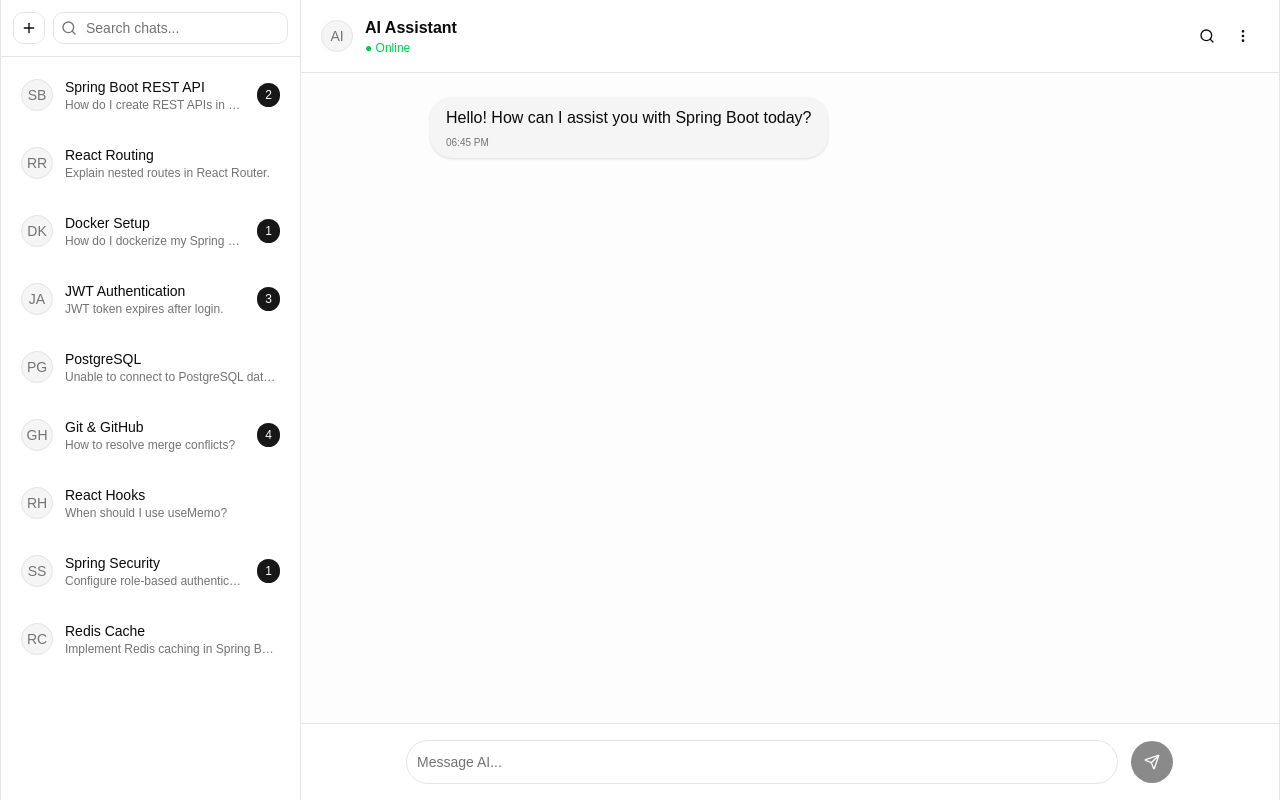
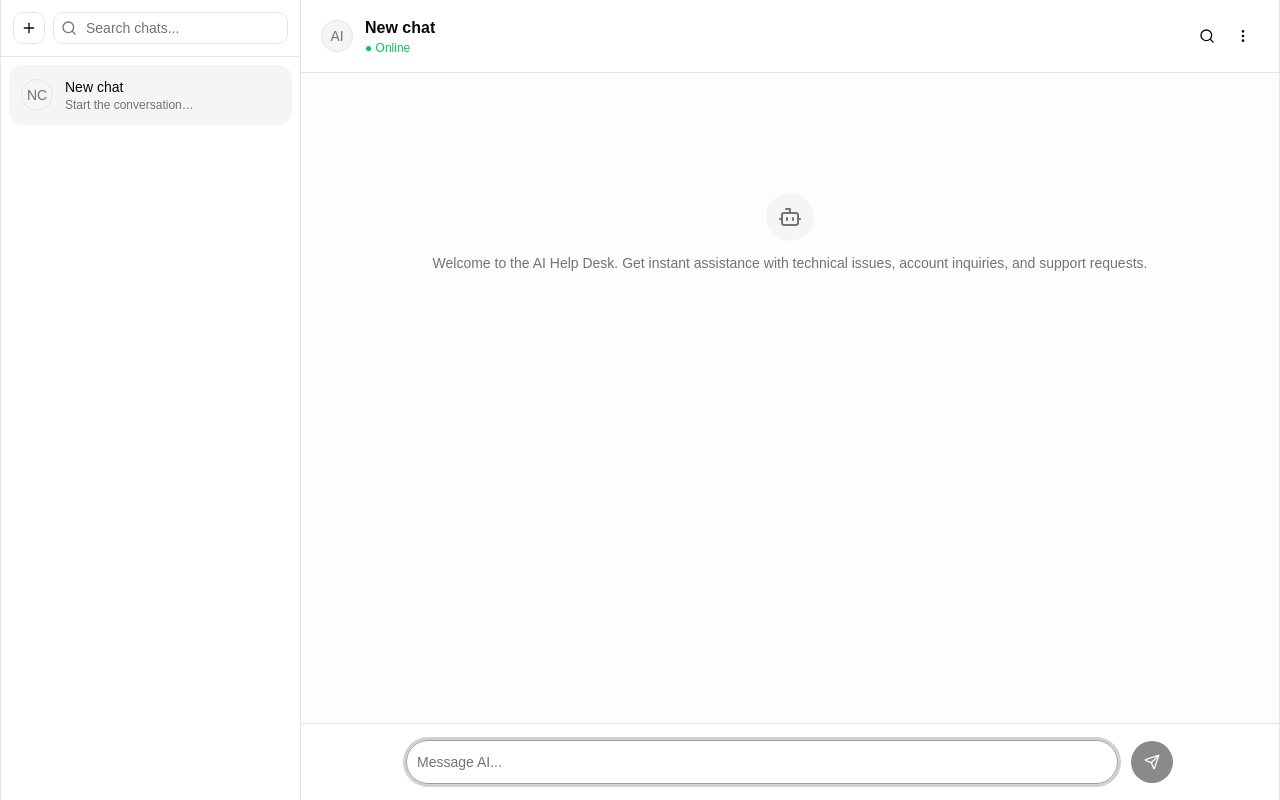
Before and after one commit to yashlodam/helpdesk-frontend, a React (Vite) app: page /chat in a window 1280 px wide. Built offline with nearby package versions, Linux system fonts and the light colour scheme.

Commit message:
integration of api' s done

```diff
--- a/src/pages/Chat.jsx
+++ b/src/pages/Chat.jsx
@@ -1,5 +1,5 @@
 import React, { useEffect, useRef, useState } from 'react'
-import { Search, MoreVertical, Send, Plus } from 'lucide-react'
+import { Search, MoreVertical, Send, Plus, Menu, X, RefreshCw, Bot } from 'lucide-react'
 import { Button } from "../components/ui/button"
 import { Input } from "../components/ui/input"
 import { ScrollArea } from '../components/ui/scroll-area'
@@ -9,134 +9,258 @@ import MessageBubble from '../components/MessageBubble'
 import { v4 as uuidv4 } from "uuid";
 import { sendMessageToAi } from '../services/chat.service'
 
-const CHATS = [
-  { id: 1, name: "Spring Boot REST API", lastMessage: "How do I create REST APIs in Spring Boot?", unread: 2, initials: "SB" },
-  { id: 2, name: "React Routing", lastMessage: "Explain nested routes in React Router.", unread: 0, initials: "RR" },
-  { id: 3, name: "Docker Setup", lastMessage: "How do I dockerize my Spring Boot application?", unread: 1, initials: "DK" },
-  { id: 4, name: "JWT Authentication", lastMessage: "JWT token expires after login.", unread: 3, initials: "JA" },
-  { id: 5, name: "PostgreSQL", lastMessage: "Unable to connect to PostgreSQL database.", unread: 0, initials: "PG" },
-  { id: 6, name: "Git & GitHub", lastMessage: "How to resolve merge conflicts?", unread: 4, initials: "GH" },
-  { id: 7, name: "React Hooks", lastMessage: "When should I use useMemo?", unread: 0, initials: "RH" },
-  { id: 8, name: "Spring Security", lastMessage: "Configure role-based authentication.", unread: 1, initials: "SS" },
-  { id: 9, name: "Redis Cache", lastMessage: "Implement Redis caching in Spring Boot.", unread: 0, initials: "RC" },
-];
-
 function formatTime() {
   return new Date().toLocaleTimeString([], { hour: "2-digit", minute: "2-digit" });
 }
 
-const CONVERSATION = [
-  {
-    id: uuidv4(),
-    author: "bot",
-    text: "Hello! How can I assist you with Spring Boot today?",
-    at: formatTime(),
-  },
-];
+function getInitials(title) {
+  const words = title.trim().split(/\s+/).filter(Boolean);
+  if (words.length === 0) return "NC";
+  if (words.length === 1) return words[0].slice(0, 2).toUpperCase();
+  return (words[0][0] + words[1][0]).toUpperCase();
+}
+
+function truncate(text, max = 40) {
+  return text.length > max ? text.slice(0, max).trimEnd() + "…" : text;
+}
+
+function createEmptyChat() {
+  const id = uuidv4();
+  return {
+    id,
+    title: "New chat",
+    lastMessage: "Start the conversation…",
+    messages: [],
+    updatedAt: Date.now(),
+  };
+}
+
+function ChatListItem({ chat, active, onClick }) {
+  return (
+    <button
+      onClick={onClick}
+      className={`w-full flex items-center gap-3 rounded-xl p-3 transition text-left ${
+        active ? "bg-muted" : "hover:bg-muted/60"
+      }`}
+    >
+      <Avatar>
+        <AvatarFallback>{getInitials(chat.title)}</AvatarFallback>
+      </Avatar>
+
+      <div className="flex-1 text-left overflow-hidden">
+        <div className="font-medium text-sm truncate">{chat.title}</div>
+        <div className="text-xs text-muted-foreground truncate">{chat.lastMessage}</div>
+      </div>
+    </button>
+  );
+}
+
+function SidebarContent({ query, setQuery, filteredChats, activeChatId, onSelectChat, onNewChat }) {
+  return (
+    <>
+      <div className="p-3 flex items-center gap-2 shrink-0">
+        <Button size="icon" variant="outline" aria-label="New chat" onClick={onNewChat}>
+          <Plus className="h-4 w-4" />
+        </Button>
+
+        <div className="relative flex-1">
+          <Input
+            value={query}
+            onChange={(e) => setQuery(e.target.value)}
+            placeholder="Search chats..."
+            className="pl-8"
+            aria-label="Search chats"
+          />
+          <Search className="absolute left-2 top-1/2 -translate-y-1/2 h-4 w-4 text-muted-foreground" />
+        </div>
+      </div>
+
+      <Separator className="shrink-0" />
+
+      <ScrollArea className="flex-1 min-h-0 sidebar-scroll">
+        <div className="p-2 space-y-2">
+          {filteredChats.length === 0 ? (
+            <p className="text-sm text-muted-foreground text-center py-6">No chats found.</p>
+          ) : (
+            filteredChats.map((chat) => (
+              <ChatListItem
+                key={chat.id}
+                chat={chat}
+                active={chat.id === activeChatId}
+                onClick={() => onSelectChat(chat.id)}
+              />
+            ))
+          )}
+        </div>
+      </ScrollArea>
+    </>
+  );
+}
 
 function Chat() {
-  const [messages, setMessages] = useState(CONVERSATION);
+  const [chats, setChats] = useState(() => [createEmptyChat()]);
+  const [activeChatId, setActiveChatId] = useState(() => chats[0].id);
   const [draft, setDraft] = useState("");
   const [sending, setSending] = useState(false);
-  const [conversationId, setConversationId] = useState("");
+  const [query, setQuery] = useState("");
+  const [mobileSidebarOpen, setMobileSidebarOpen] = useState(false);
   const endRef = useRef(null);
+  const inputRef = useRef(null);
+
+  const activeChat = chats.find((c) => c.id === activeChatId) ?? chats[0];
+
+  const filteredChats = [...chats]
+    .sort((a, b) => b.updatedAt - a.updatedAt)
+    .filter((c) => c.title.toLowerCase().includes(query.toLowerCase()));
 
   useEffect(() => {
-    setConversationId(uuidv4());
-  }, []);
+    inputRef.current?.focus();
+  }, [activeChatId]);
 
   useEffect(() => {
     endRef.current?.scrollIntoView({ behavior: "smooth" });
-  }, [messages, sending]);
+  }, [activeChat?.messages, sending]);
 
-  async function sendMessages() {
-    const textMessage = draft.trim();
-    if (!textMessage || sending) return;
+  function updateChat(chatId, updater) {
+    setChats((prev) =>
+      prev.map((c) => (c.id === chatId ? { ...c, ...updater(c) } : c))
+    );
+  }
 
-    // Optimistically add the user's own message
-    setMessages((prev) => [
-      ...prev,
-      { id: uuidv4(), author: "user", text: textMessage, at: formatTime() },
-    ]);
+  function handleNewChat() {
+    const newChat = createEmptyChat();
+    setChats((prev) => [newChat, ...prev]);
+    setActiveChatId(newChat.id);
     setDraft("");
+    setMobileSidebarOpen(false);
+  }
+
+  async function sendMessages(overrideText) {
+    const textMessage = (overrideText ?? draft).trim();
+    if (!textMessage || sending || !activeChat) return;
+
+    const chatId = activeChat.id;
+
+    if (!overrideText) {
+      updateChat(chatId, (c) => ({
+        messages: [
+          ...c.messages,
+          { id: uuidv4(), author: "user", text: textMessage, at: formatTime() },
+        ],
+        title: c.messages.length === 0 ? truncate(textMessage) : c.title,
+        lastMessage: truncate(textMessage),
+        updatedAt: Date.now(),
+      }));
+      setDraft("");
+    }
     setSending(true);
 
     try {
-      const response = await sendMessageToAi(textMessage, conversationId);
-      setMessages((prev) => [
-        ...prev,
-        { id: uuidv4(), author: "bot", text: response, at: formatTime() },
-      ]);
+      const response = await sendMessageToAi(textMessage, chatId);
+      updateChat(chatId, (c) => ({
+        messages: [
+          ...c.messages,
+          { id: uuidv4(), author: "bot", text: response, at: formatTime() },
+        ],
+        lastMessage: truncate(response),
+        updatedAt: Date.now(),
+      }));
     } catch (err) {
-      setMessages((prev) => [
-        ...prev,
-        {
-          id: uuidv4(),
-          author: "bot",
-          text: "Sorry, something went wrong reaching the assistant. Please try again.",
-          at: formatTime(),
-        },
-      ]);
+      updateChat(chatId, (c) => ({
+        messages: [
+          ...c.messages,
+          {
+            id: uuidv4(),
+            author: "bot",
+            isError: true,
+            text: "Something went wrong reaching the assistant.",
+            retryText: textMessage,
+            at: formatTime(),
+          },
+        ],
+        lastMessage: "Something went wrong",
+        updatedAt: Date.now(),
+      }));
     } finally {
       setSending(false);
+      inputRef.current?.focus();
     }
+  }
+
+  function retry(text) {
+    sendMessages(text);
   }
 
   return (
     <div className='fixed top-0 left-0 right-0 mx-auto min-h-screen max-w-7xl grid grid-cols-1 md:grid-cols-[300px_minmax(0,1fr)] border-x'>
-      <div>
-        <aside className="hidden md:flex flex-col border-r h-full">
-          <div className="p-3 flex items-center gap-2">
-            <Button size="icon" variant="outline" aria-label="New chat">
-              <Plus className="h-4 w-4" />
-            </Button>
-
-            <div className="relative flex-1">
-              <Input placeholder="Search chats..." className="pl-8" aria-label="Search chats" />
-              <Search className="absolute left-2 top-1/2 -translate-y-1/2 h-4 w-4 text-muted-foreground" />
-            </div>
-          </div>
-
-          <Separator />
-
-          <ScrollArea className="flex-1 h-[calc(100vh-400px)]">
-            <div className="p-2 space-y-2">
-              {CHATS.map((chat) => (
-                <button
-                  key={chat.id}
-                  className="w-full flex items-center gap-3 rounded-xl p-3 hover:bg-muted transition text-left"
-                >
-                  <Avatar>
-                    <AvatarFallback>{chat.initials}</AvatarFallback>
-                  </Avatar>
-
-                  <div className="flex-1 text-left overflow-hidden">
-                    <div className="font-medium text-sm">{chat.name}</div>
-                    <div className="text-xs text-muted-foreground truncate">
-                      {chat.lastMessage}
-                    </div>
-                  </div>
-
-                  {chat.unread > 0 && (
-                    <span className="bg-primary text-primary-foreground text-xs rounded-full px-2 py-1">
-                      {chat.unread}
-                    </span>
-                  )}
-                </button>
-              ))}
-            </div>
-          </ScrollArea>
+      {/* Desktop sidebar */}
+      <div className="hidden md:block h-screen">
+        <aside className="flex flex-col border-r h-screen">
+          <SidebarContent
+            query={query}
+            setQuery={setQuery}
+            filteredChats={filteredChats}
+            activeChatId={activeChatId}
+            onSelectChat={setActiveChatId}
+            onNewChat={handleNewChat}
+          />
         </aside>
       </div>
+
+      {/* Mobile sidebar drawer */}
+      {mobileSidebarOpen && (
+        <div className="md:hidden fixed inset-0 z-50 flex">
+          <div
+            className="absolute inset-0 bg-black/40"
+            onClick={() => setMobileSidebarOpen(false)}
+          />
+          <div className="relative w-72 max-w-[80%] bg-background border-r h-full flex flex-col">
+            <div className="flex items-center justify-between p-3 shrink-0">
+              <span className="font-medium text-sm">Chats</span>
+              <Button
+                size="icon"
+                variant="ghost"
+                aria-label="Close sidebar"
+                onClick={() => setMobileSidebarOpen(false)}
+              >
+                <X className="h-4 w-4" />
+              </Button>
+            </div>
+            <SidebarContent
+              query={query}
+              setQuery={setQuery}
+              filteredChats={filteredChats}
+              activeChatId={activeChatId}
+              onSelectChat={(id) => {
+                setActiveChatId(id);
+                setMobileSidebarOpen(false);
+              }}
+              onNewChat={handleNewChat}
+            />
+          </div>
+        </div>
+      )}
 
       <section className="flex flex-col h-screen">
         <div className="flex items-center justify-between px-5 py-4 border-b bg-background">
           <div className="flex items-center gap-3">
+            <Button
+              size="icon"
+              variant="ghost"
+              className="md:hidden"
+              aria-label="Open chat list"
+              onClick={() => setMobileSidebarOpen(true)}
+            >
+              <Menu className="h-4 w-4" />
+            </Button>
+
             <Avatar>
               <AvatarFallback>AI</AvatarFallback>
             </Avatar>
             <div>
-              <h2 className="font-semibold">AI Assistant</h2>
+              <h2 className="font-semibold truncate max-w-[180px] sm:max-w-xs">
+                {activeChat?.title ?? "AI Assistant"}
+              </h2>
               <p className="text-xs text-green-500">● Online</p>
             </div>
           </div>
@@ -151,17 +275,47 @@ function Chat() {
           </div>
         </div>
 
-        <ScrollArea className="flex-1 bg-muted/20 h-[calc(100vh-150px)]">
+        <ScrollArea className="flex-1 min-h-0 bg-muted/20">
           <div className='mx-auto max-w-3xl px-6 py-6 space-y-6'>
-            {messages.map((chat) => (
-              <MessageBubble key={chat.id} author={chat.author} at={chat.at}>
-                {chat.text}
-              </MessageBubble>
+            {activeChat?.messages.length === 0 && !sending && (
+              <div className="flex flex-col items-center justify-center text-center gap-3 py-24 text-muted-foreground">
+                <div className="h-12 w-12 rounded-full bg-muted flex items-center justify-center">
+                  <Bot className="h-6 w-6" />
+                </div>
+                <p className="text-sm">
+                  Welcome to the AI Help Desk. Get instant assistance with technical issues, account inquiries, and support requests.
+                </p>
+              </div>
+            )}
+
+            {activeChat?.messages.map((chat) => (
+              <div key={chat.id}>
+                <MessageBubble author={chat.author} at={chat.at}>
+                  <span className={chat.isError ? "text-destructive" : ""}>{chat.text}</span>
+                </MessageBubble>
+                {chat.isError && (
+                  <div className="flex justify-start mt-1 ml-1">
+                    <Button
+                      size="sm"
+                      variant="outline"
+                      className="h-7 text-xs gap-1"
+                      onClick={() => retry(chat.retryText)}
+                    >
+                      <RefreshCw className="h-3 w-3" />
+                      Retry
+                    </Button>
+                  </div>
+                )}
+              </div>
             ))}
 
             {sending && (
               <MessageBubble author="bot" at={formatTime()}>
-                <span className="text-muted-foreground italic">Typing…</span>
+                <div className="flex items-center gap-1 py-1">
+                  <span className="h-2 w-2 rounded-full bg-muted-foreground animate-bounce [animation-delay:-0.3s]" />
+                  <span className="h-2 w-2 rounded-full bg-muted-foreground animate-bounce [animation-delay:-0.15s]" />
+                  <span className="h-2 w-2 rounded-full bg-muted-foreground animate-bounce" />
+                </div>
               </MessageBubble>
             )}
           </div>
@@ -171,6 +325,7 @@ function Chat() {
         <div className="border-t bg-background p-4">
           <div className="max-w-3xl mx-auto flex items-center gap-3">
             <Input
+              ref={inputRef}
               value={draft}
               onChange={(e) => setDraft(e.target.value)}
               placeholder="Message AI..."
@@ -186,7 +341,7 @@ function Chat() {
             />
 
             <Button
-              onClick={sendMessages}
+              onClick={() => sendMessages()}
               disabled={sending || !draft.trim()}
               size="icon"
               className="rounded-full h-11 w-11 cursor-pointer"
@@ -197,6 +352,26 @@ function Chat() {
           </div>
         </div>
       </section>
+
+      <style>{`
+        .sidebar-scroll [data-radix-scroll-area-viewport] {
+          scrollbar-width: thin;
+          scrollbar-color: hsl(var(--border)) transparent;
+        }
+        .sidebar-scroll [data-radix-scroll-area-viewport]::-webkit-scrollbar {
+          width: 6px;
+        }
+        .sidebar-scroll [data-radix-scroll-area-viewport]::-webkit-scrollbar-track {
+          background: transparent;
+        }
+        .sidebar-scroll [data-radix-scroll-area-viewport]::-webkit-scrollbar-thumb {
+          background-color: hsl(var(--border));
+          border-radius: 9999px;
+        }
+        .sidebar-scroll [data-radix-scroll-area-viewport]::-webkit-scrollbar-thumb:hover {
+          background-color: hsl(var(--muted-foreground) / 0.5);
+        }
+      `}</style>
     </div>
   );
 }
```
